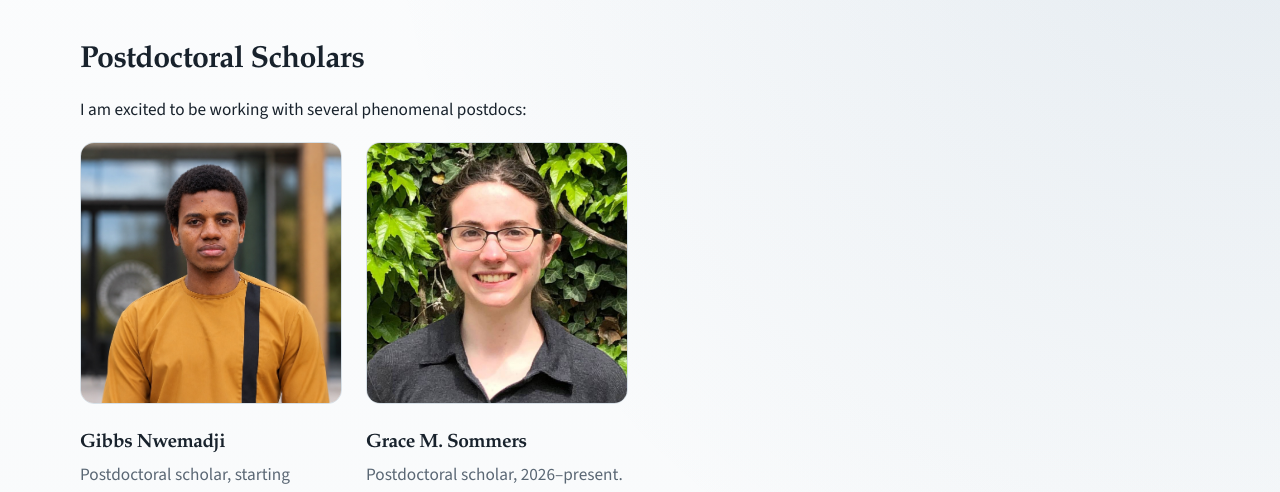
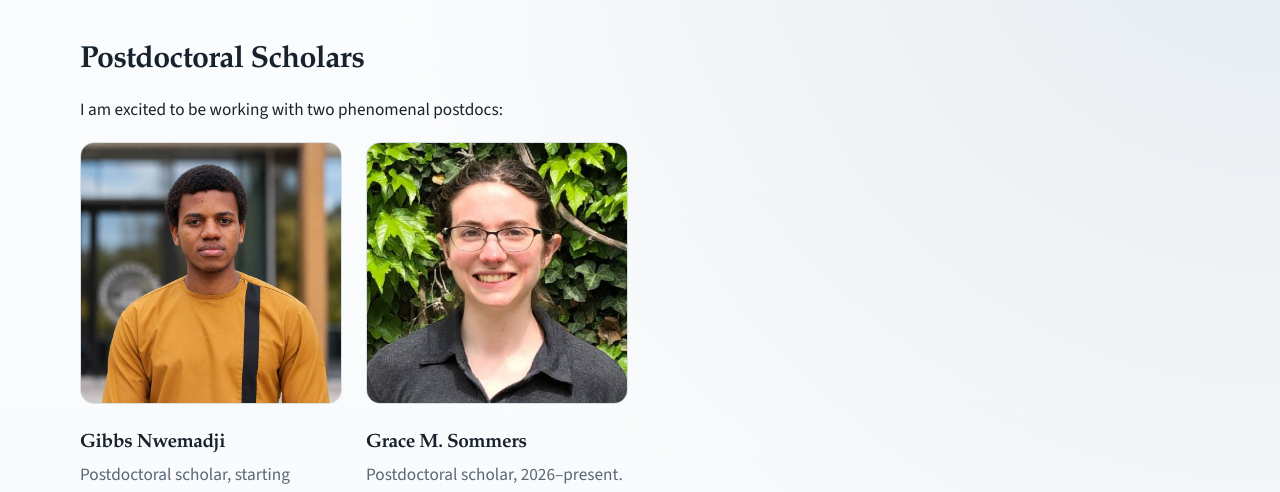
Before and after one commit to jsous/jsous.github.io, a Jekyll site: the page built from pages/people.md, in a window 1280 px wide and 900 px high. Shown: the part 193-685 px from the top of the window. Built offline with Jekyll 4.4.1, drawn with Linux system fonts in a browser that asks for light colours.

Commit message:
Shrink group photos; fix postdoc intro

```diff
--- a/pages/people.md
+++ b/pages/people.md
@@ -6,15 +6,15 @@
 
 <section class="people-section">
   <h2>Postdoctoral Scholars</h2>
-  <p class="people-intro">I am excited to be working with several phenomenal postdocs:</p>
+  <p class="people-intro">I am excited to be working with two phenomenal postdocs:</p>
   <div class="people-grid">
     <article class="person-card">
-      <img src="{{ '/assets/images/members/gibbs-nwemadji.jpg' | relative_url }}" alt="Portrait of Gibbs Nwemadji." width="1254" height="1254">
+      <img src="{{ '/assets/images/members/gibbs-nwemadji.jpg' | relative_url }}" alt="Portrait of Gibbs Nwemadji." width="800" height="800">
       <h3>Gibbs Nwemadji</h3>
       <p>Postdoctoral scholar, starting January 2027. Visiting Ph.D. student in the group, March to July 2026.<br><a href="https://gibbsnwemadji.github.io/" rel="noreferrer">Homepage</a></p>
     </article>
     <article class="person-card">
-      <img src="{{ '/assets/images/members/gsommer.png' | relative_url }}" alt="Portrait of Grace M. Sommers." width="486" height="442">
+      <img src="{{ '/assets/images/members/gsommer.jpg' | relative_url }}" alt="Portrait of Grace M. Sommers." width="486" height="442">
       <h3>Grace M. Sommers</h3>
       <p>Postdoctoral scholar, 2026–present. Joint with Aleksander Kubica.<br><a href="https://scholar.google.com/citations?user=ChUE7jwAAAAJ&amp;hl=en" rel="noreferrer">Google Scholar</a></p>
     </article>
@@ -26,17 +26,17 @@
   <p class="people-intro">I am fortunate to supervise several excellent Ph.D. students:</p>
   <div class="people-grid">
     <article class="person-card">
-      <img src="{{ '/assets/images/members/ydevre.png' | relative_url }}" alt="Portrait of Yagiz Devre." width="800" height="800">
+      <img src="{{ '/assets/images/members/ydevre.jpg' | relative_url }}" alt="Portrait of Yagiz Devre." width="800" height="800">
       <h3>Yagiz Devre</h3>
       <p>Ph.D. student in Computer Science, 2026–present.<br><a href="https://ygzdvr.github.io/" rel="noreferrer">Homepage</a></p>
     </article>
     <article class="person-card">
-      <img src="{{ '/assets/images/members/mateo-cardenes-wuttig.jpg' | relative_url }}" alt="Portrait of Mateo Cárdenes Wuttig." width="5600" height="4000">
+      <img src="{{ '/assets/images/members/mateo-cardenes-wuttig.jpg' | relative_url }}" alt="Portrait of Mateo Cárdenes Wuttig." width="1120" height="800">
       <h3>Mateo Cárdenes Wuttig</h3>
       <p>Ph.D. student in Applied Physics, 2025–present. Co-advised with Joseph Tindall (Flatiron Institute).<br><a href="https://scholar.google.com/citations?user=gTaxN_EAAAAJ" rel="noreferrer">Google Scholar</a></p>
     </article>
     <article class="person-card">
-      <img src="{{ '/assets/images/members/hsun.jpeg' | relative_url }}" alt="Portrait of Haoran Sun." width="1667" height="1667">
+      <img src="{{ '/assets/images/members/hsun.jpeg' | relative_url }}" alt="Portrait of Haoran Sun." width="800" height="800">
       <h3>Haoran Sun</h3>
       <p>Ph.D. student in Applied Physics, 2025–present.<br><a href="https://scholar.google.com/citations?user=iW5bof4AAAAJ&amp;hl=en" rel="noreferrer">Google Scholar</a></p>
     </article>
```
Also changed, not shown: assets/images/members/gibbs-nwemadji.jpg, assets/images/members/gsommer.jpg (added), assets/images/members/gsommer.png (deleted), assets/images/members/hsun.jpeg, assets/images/members/mateo-cardenes-wuttig.jpg, assets/images/members/ydevre.jpg (added), assets/images/members/ydevre.png (deleted).
